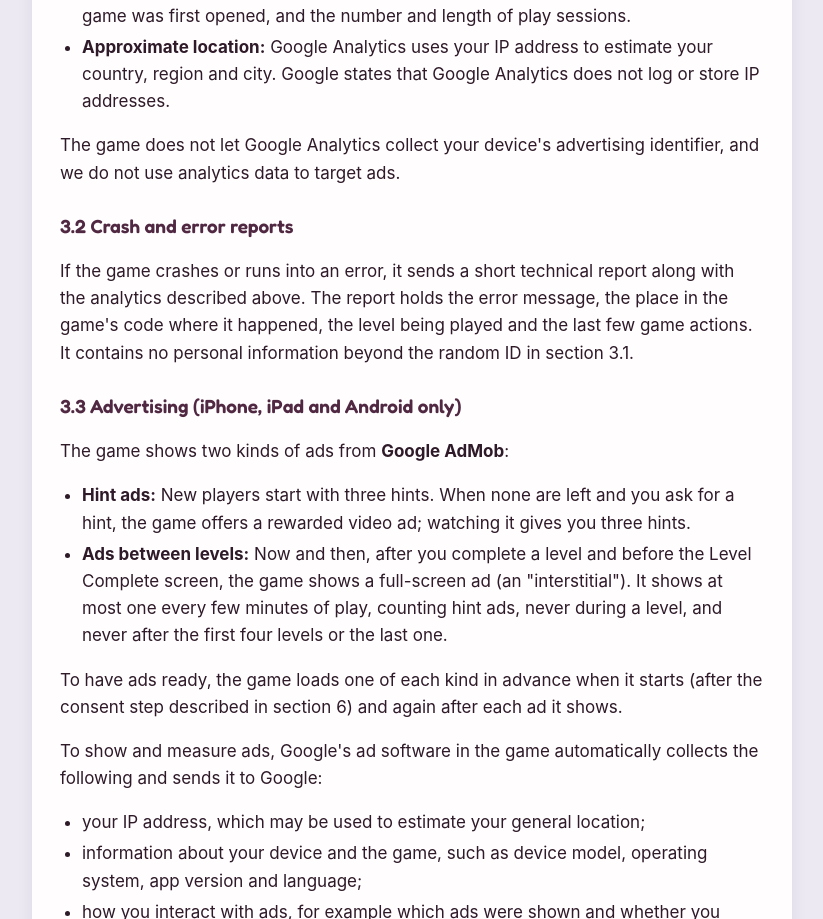
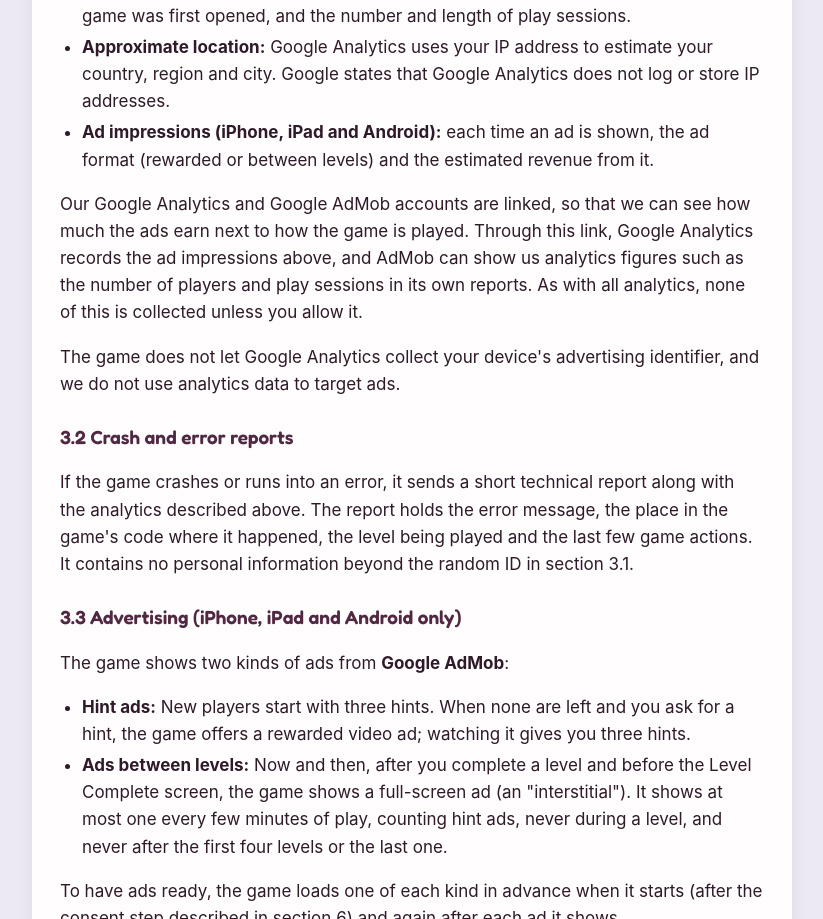
Before and after one commit to pofigames/pofigames.github.io, a plain HTML site: page soulbond/privacy/index.html in a window 1280 px wide. Shown: the part 3283-4202 px from the top of the page, without its empty margins (228-1051 px from the left). Drawn offline with Linux system fonts and the light colour scheme.

Commit message:
Update the Soul Bond privacy policy for the AdMob and Analytics link

```diff
--- a/soulbond/privacy/index.html
+++ b/soulbond/privacy/index.html
@@ -106,7 +106,9 @@ footer { padding: 8px 16px 32px; text-align: center; color: var(--muted); font-s
 <li><strong>A random ID:</strong> Google Analytics creates a random ID for this installation of the game (on desktop, the game creates it). The ID is not linked to your name, email address or any account, and it changes if you reinstall the game.</li>
 <li><strong>Device and app information,</strong> collected automatically by Google Analytics: device model and type, operating system and version, app version, language, when the game was first opened, and the number and length of play sessions.</li>
 <li><strong>Approximate location:</strong> Google Analytics uses your IP address to estimate your country, region and city. Google states that Google Analytics does not log or store IP addresses.</li>
+<li><strong>Ad impressions (iPhone, iPad and Android):</strong> each time an ad is shown, the ad format (rewarded or between levels) and the estimated revenue from it.</li>
 </ul>
+<p>Our Google Analytics and Google AdMob accounts are linked, so that we can see how much the ads earn next to how the game is played. Through this link, Google Analytics records the ad impressions above, and AdMob can show us analytics figures such as the number of players and play sessions in its own reports. As with all analytics, none of this is collected unless you allow it.</p>
 <p>The game does not let Google Analytics collect your device's advertising identifier, and we do not use analytics data to target ads.</p>
 <h3 id="32-crash-and-error-reports">3.2 Crash and error reports</h3>
 <p>If the game crashes or runs into an error, it sends a short technical report along with the analytics described above. The report holds the error message, the place in the game's code where it happened, the level being played and the last few game actions. It contains no personal information beyond the random ID in section 3.1.</p>
```
